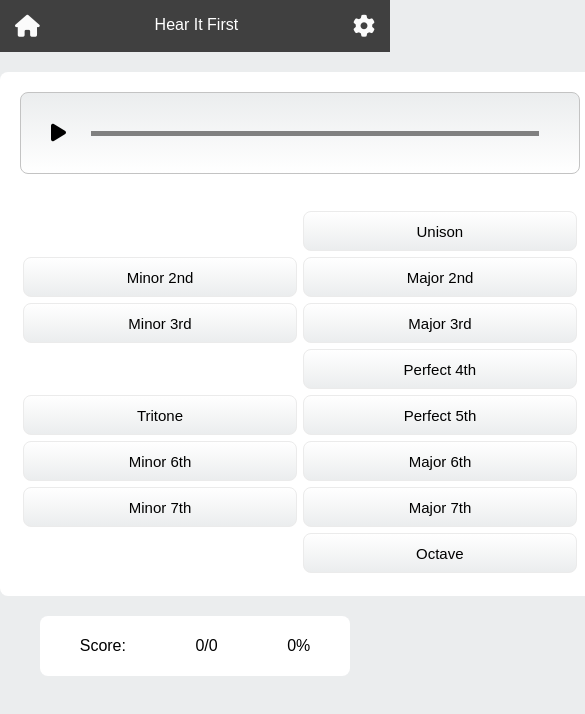
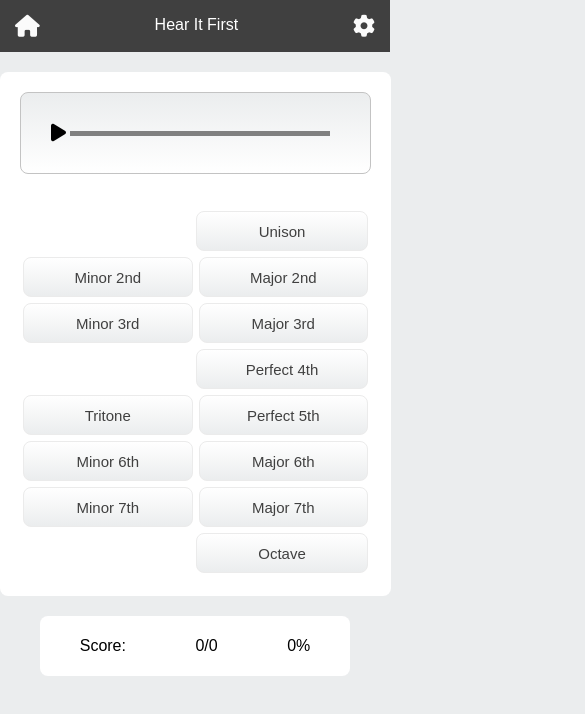
Before and after one commit to mmcgarril/ear-training-app, a React (Vite) app: page / in a window 390 px wide. Shown: the top 714 px of the page, 585 px wide, since content can reach past the window. Built offline with nearby package versions, Linux system fonts and the light colour scheme.

Commit message:
Add width for mobile device layout

```diff
--- a/src/index.css
+++ b/src/index.css
@@ -243,15 +243,12 @@ html, body {
     font-size: 15px;
     margin: 3px;
     padding: 8px;
+    color: var(--tertiary-bg-color);
 }
 
 .active-button:hover  {
     cursor: pointer;
 }
-
-/* .disabled:hover {
-    cursor: default;
-} */
 
 .empty {
     background: white;
@@ -280,3 +277,9 @@ html, body {
 .correct-box {
     height: 24px;
 }
+
+@media (max-width: 600px) {
+    .quiz-container {
+        width: 90%;
+    }
+}
```
